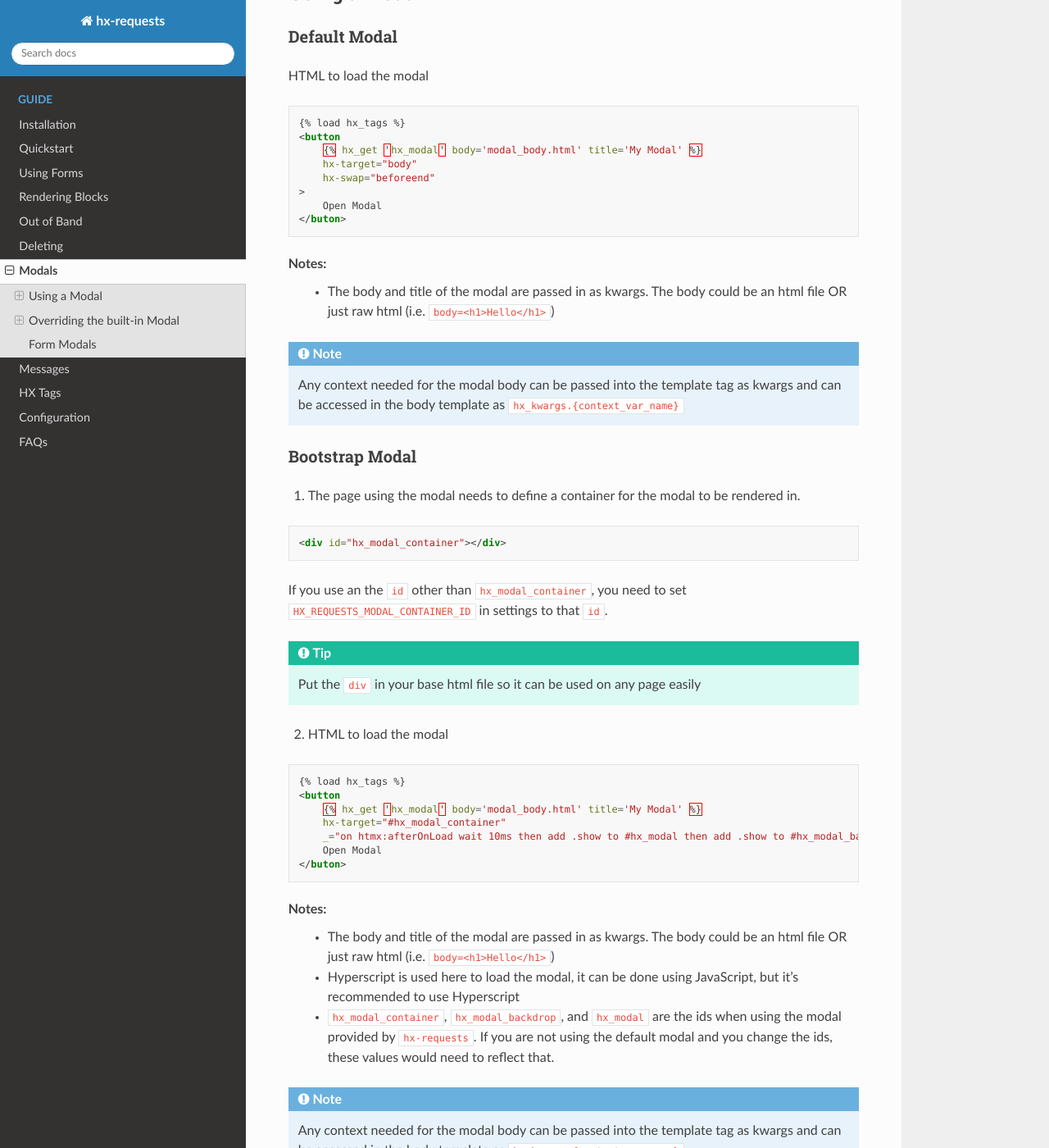
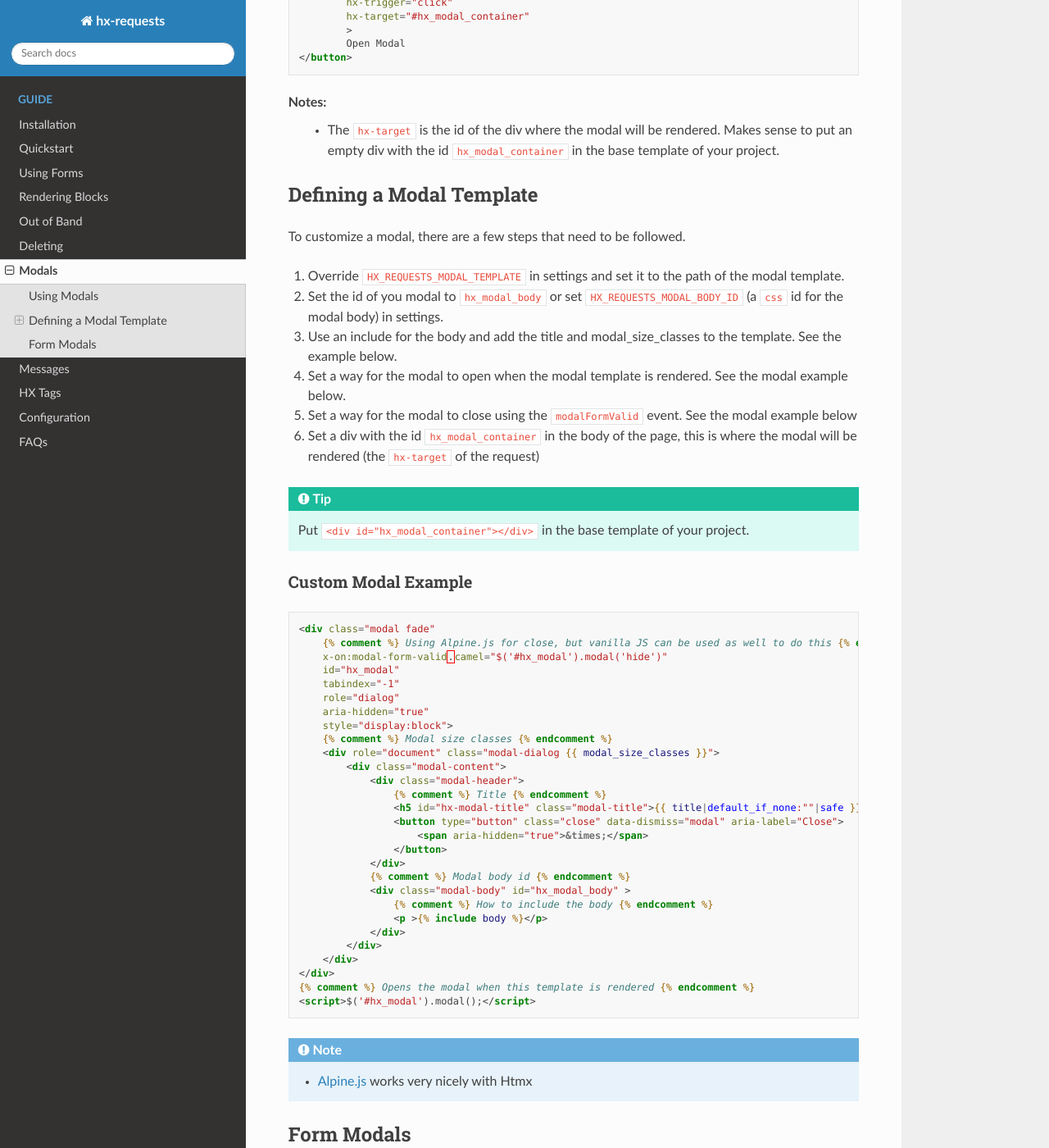
Before and after one commit to yaakovLowenstein/hx-requests, a Sphinx documentation site: the page built from docs/guide/modals.rst, in a window 1280 px wide and 1400 px high, scrolled down 601 px. Shown: the whole window at 82% size. Built offline with Sphinx 7.4.7 and the Read the Docs theme 2.0.0, drawn with Linux system fonts in a browser that asks for light colours; pages that are not in the unit, such as notebooks, are missing from menus; some of the changed text lies outside the part shown.

Commit message:
docs: Update docs for modals

```diff
--- a/docs/guide/modals.rst
+++ b/docs/guide/modals.rst
@@ -2,166 +2,88 @@ Modals
 ======
 
 | Modals are a very useful component when designing web pages. :code:`hx-requests` has a built in modal to reduce boilerplate code.
-| :code:`hx-requests` comes with two flavors of a modal. `A custom Htmx modal <https://htmx.org/examples/modal-custom/>`_  and a `bootstrap modal <https://htmx.org/examples/modal-bootstrap/>`_ . You can also override these and use your own modal.
+| To use the build in modal functionality, you need to define a modal tempalte and set :code:`HX_REQUESTS_MODAL_TEMPLATE` in settings to the path of the template.
 
-| To select which of the two modals to use, set :code:`HX_REQUESTS_MODAL_TEMPLATE` to 'hx_requests/modal.html' (this is the default), or to 'hx_requests/bootstrap_modal.html' or :ref:`override the modal <Overriding the built-in Modal>`
+Using Modals
+------------
 
-| The default modal and the bootstrap modal differ in how to use them and override them. Both are documented below.
+.. code-block:: python
 
-.. warning::
-
-    Hyperscript is used for both modals. To use either of them you will need to load Hyperscript (see :ref:`Installation`)
-
-Using a Modal
--------------
-
-Default Modal
-~~~~~~~~~~~~~
-
-HTML to load the modal
-
-.. code-block:: html
-
-    {% load hx_tags %}
-    <button
-        {% hx_get 'hx_modal' body='modal_body.html' title='My Modal' %}
-        hx-target="body"
-        hx-swap="beforeend"
-    >
-        Open Modal
-    </buton>
+    class ModalExample(HXModal):
+        name = "modal_example"
+        body_template = "modal_body.html"
 
 Notes:
-    - The body and title of the modal are passed in as kwargs. The body could be an html file OR just raw html (i.e. :code:`body=<h1>Hello</h1>`)
+    - :code:`body_template` is used with modals instead of :code:`GET_template` since the :code:`GET_template` is acutally the the entire modal
+    - HxModal's return the entire modal not just the body template
 
-.. note::
+.. code-block:: html+django
 
-    Any context needed for the modal body can be passed into the template tag as kwargs and can be accessed in the body template as :code:`hx_kwargs.{context_var_name}`
+    <button {% hx_get 'modal_example' %}
+            hx-trigger="click"
+            hx-target="#hx_modal_container"
+            >
+            Open Modal
+    </button>
 
-Bootstrap Modal
-~~~~~~~~~~~~~~~
+Notes:
+    - The :code:`hx-target` is the id of the div where the modal will be rendered. Makes sense to put an empty div with the id :code:`hx_modal_container` in the base template of your project.
 
-1. The page using the modal needs to define a container for the modal to be rendered in.
+Defining a Modal Template
+-------------------------
 
-.. code-block:: html
+To customize a modal, there are a few steps that need to be followed.
 
-    <div id="hx_modal_container"></div>
-
-If you use an the :code:`id` other than :code:`hx_modal_container`, you need to set :code:`HX_REQUESTS_MODAL_CONTAINER_ID` in settings to that :code:`id`.
-
+#. Override :code:`HX_REQUESTS_MODAL_TEMPLATE` in settings and set it to the path of the modal template.
+#. Set the id of you modal to :code:`hx_modal_body` or set :code:`HX_REQUESTS_MODAL_BODY_ID` (a :code:`css` id for the modal body) in settings.
+#. Use an include for the body and add the title and modal_size_classes to the template. See the example below.
+#. Set a way for the modal to open when the modal template is rendered. See the modal example below.
+#. Set a way for the modal to close using the :code:`modalFormValid` event. See the modal example below
+#. Set a div with the id :code:`hx_modal_container` in the body of the page, this is where the modal will be rendered (the :code:`hx-target` of the request)
 
 .. tip::
 
-    Put the :code:`div` in your base html file so it can be used on any page easily
+    Put :code:`<div id="hx_modal_container"></div>` in the base template of your project.
 
-2. HTML to load the modal
+Custom Modal Example
+~~~~~~~~~~~~~~~~~~~~
 
-.. code-block:: html
+.. code-block:: html+django
 
-    {% load hx_tags %}
-    <button
-        {% hx_get 'hx_modal' body='modal_body.html' title='My Modal' %}
-        hx-target="#hx_modal_container"
-        _="on htmx:afterOnLoad wait 10ms then add .show to #hx_modal then add .show to #hx_modal_backdrop">
-        Open Modal
-    </buton>
-
-Notes:
-    - The body and title of the modal are passed in as kwargs. The body could be an html file OR just raw html (i.e. :code:`body=<h1>Hello</h1>`)
-    - Hyperscript is used here to load the modal, it can be done using JavaScript, but it's recommended to use Hyperscript
-    - :code:`hx_modal_container`, :code:`hx_modal_backdrop`, and :code:`hx_modal` are the ids when using the modal provided by :code:`hx-requests`. If you are not using the default modal and you change the ids, these values would need to reflect that.
-
-.. note::
-
-    Any context needed for the modal body can be passed into the template tag as kwargs and can be accessed in the body template as :code:`hx_kwargs.{context_var_name}`
-
-
-Overriding the built-in Modal
------------------------------
-
-To use a custom modal instead of the built-in one, there are a few steps that need to be followed.
-
-Default Modal
-~~~~~~~~~~~~~
-
-#. Override :code:`HX_REQUESTS_MODAL_TEMPLATE` in settings and set it to the template of your modal.
-#. Set :code:`HX_REQUESTS_MODAL_BODY_ID` (a :code:`css` id for the modal body container) in settings.
-#. Make sure the hyperscript for closing the modal is set correctly.
-
-    - The modal's close button has hyperscript that triggers the modal to close
-    - For :ref:`Form Modals`, on submit the modal only closes when the :code:`modalFormValid` event is triggered. When a form is invalid the modal stays open so the user can see the form errors. There is hyperscript that triggers the modal to close on :code:`modalFormValid`.
-
-*hx_requests/modal.html*
-
-.. code-block:: html
-
-    {% load static %}
-    <div id="modal"
-        _="on closeModal add .closing then wait for animationend then remove me"
-        _="on modalFormValid add .closing then wait for animationend then remove me">
-        <div class="modal-underlay" _="on click trigger closeModal"></div>
-        <div class="modal-content">
-            <h1>{{ title }}</h1>
-            <div class="modal-body">{{ body }}</div>
-            <br>
-            <br>
-            <button _="on click trigger closeModal">Close</button>
-        </div>
-    </div>
-    <link href="{% static 'hx_requests/css/modal.css' %}" rel="stylesheet">
-
-
-
-Bootstrap Modal
-~~~~~~~~~~~~~~~
-
-#. Override :code:`HX_REQUESTS_MODAL_TEMPLATE` in settings and set it to the template of your modal.
-#. Set :code:`HX_REQUESTS_MODAL_BODY_ID` (a :code:`css` id for the modal body container) in settings.
-#. Set your own 'close modal' function. See below for built in modal html and JavaScript that handles the closing of the modal.
-
-    - The modal's close button has onclick set to :code:`closeHXModal()`
-    - For :ref:`Form Modals` on submit the modal only closes when the :code:`modalFormValid` event is triggered. When a form is invalid the modal stays open so the user can see the form errors. By default the event handler for closing the modal on :code:`modalFormValid` is set for the built-in modal. When overriding the modal, make sure to add that event handler if you want the modal to stay open when the form is invalid.
-
-*hx_requests/bootstrap_modal.html*
-
-.. code-block:: html
-
-    <div id="hx_modal_backdrop"
-        class="modal-backdrop fade show"
-        style="display:block"></div>
-    <div id="hx_modal"
-        class="modal fade show"
+    <div class="modal fade"
+        {% comment %} Using Alpine.js for close, but vanilla JS can be used as well to do this {% endcomment %}
+        x-on:modal-form-valid.camel="$('#hx_modal').modal('hide')"
+        id="hx_modal"
         tabindex="-1"
+        role="dialog"
+        aria-hidden="true"
         style="display:block">
-        <div class="modal-dialog modal-dialog-centered">
+        {% comment %} Modal size classes {% endcomment %}
+        <div role="document" class="modal-dialog {{ modal_size_classes }}">
             <div class="modal-content">
                 <div class="modal-header">
-                    <h5 class="modal-title">{{ title }}</h5>
+                    {% comment %} Title {% endcomment %}
+                    <h5 id="hx-modal-title" class="modal-title">{{ title|default_if_none:""|safe }}</h5>
+                    <button type="button" class="close" data-dismiss="modal" aria-label="Close">
+                        <span aria-hidden="true">&times;</span>
+                    </button>
                 </div>
-                <div class="modal-body">
-                    <p>{{ body }}</p>
-                </div>
-                <div class="modal-footer">
-                    <button type="button" class="btn btn-secondary" onclick="closeHXModal()">Close</button>
+                {% comment %} Modal body id {% endcomment %}
+                <div class="modal-body" id="hx_modal_body" >
+                    {% comment %} How to include the body {% endcomment %}
+                    <p >{% include body %}</p>
                 </div>
             </div>
         </div>
     </div>
-    <script>
-        function closeHXModal() {
-            const container = document.getElementById('{{modal_container_id}}')
-            const backdrop = document.getElementById("hx_modal_backdrop")
-            const modal = document.getElementById("hx_modal")
+    {% comment %} Opens the modal when this template is rendered {% endcomment %}
+    <script>$('#hx_modal').modal();</script>
 
-            modal.classList.remove("show")
-            backdrop.classList.remove("show")
 
-            setTimeout(function () {
-                container.innerHTML = ''
-            }, 200)
-    }
-        document.addEventListener('modalFormValid',closeHXModal)
-    </script>
+.. note::
+
+    - `Alpine.js <https://alpinejs.dev/>`_ works very nicely with Htmx
+
 
 Form Modals
 -----------
@@ -176,22 +98,21 @@ The page HTML
     <button {% hx_get 'edit_user_modal' object=request.user %}
             hx-trigger="click"
             hx-target="#hx_modal_container"
-            _="on htmx:afterOnLoad wait 10ms then add .show to #hx_modal then add .show to #hx_modal_backdrop">
+            >
             Open Modal
     </button>
 
 Notes:
-    - This is a button for triggering a boostrap modal
+    - This is a button for triggering a modal
     - The object is passed in here becasue it is the model instance of the model form and it's the instance that's used for initializing the form
-    - Hyperscript is used here to load the modal, it can be done using JavaScript, but it's recommended to use Hyperscript
-    - :code:`hx_modal_container`, :code:`hx_modal_backdrop`, and :code:`hx_modal` are the ids when using the modal provided by :code:`hx-requests`. If you are not using the default modal and you change the ids, these values would need to reflect that.
+    - The :code:`hx-target` is the id of the div where the modal will be rendered. Makes sense to put an empty div with the id :code:`hx_modal_container` in the base template of your project.
 
 .. code-block:: python
 
     class EditUserModal(HXFormModal):
         name = "edit_user_modal"
         form_class = UserInfoForm
-        GET_template = 'form.html' # Used as the body of the modal
+        body_template = 'form.html' # Used as the body of the modal
         POST_template = '...' # This works the same as any POST_template
 
 Notes:
```
Also changed, not shown: docs/guide/config.rst (+3 -7 lines), 1 other file.
